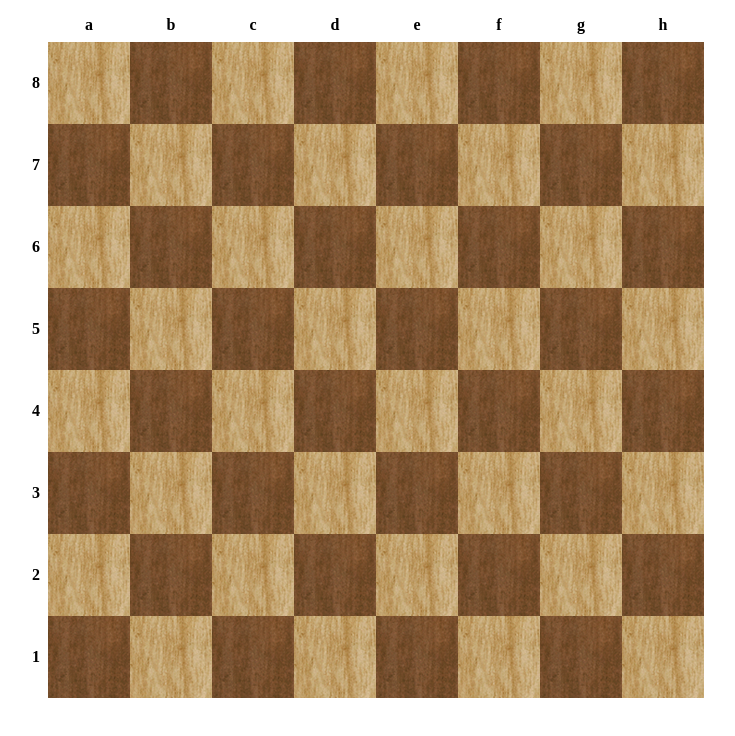
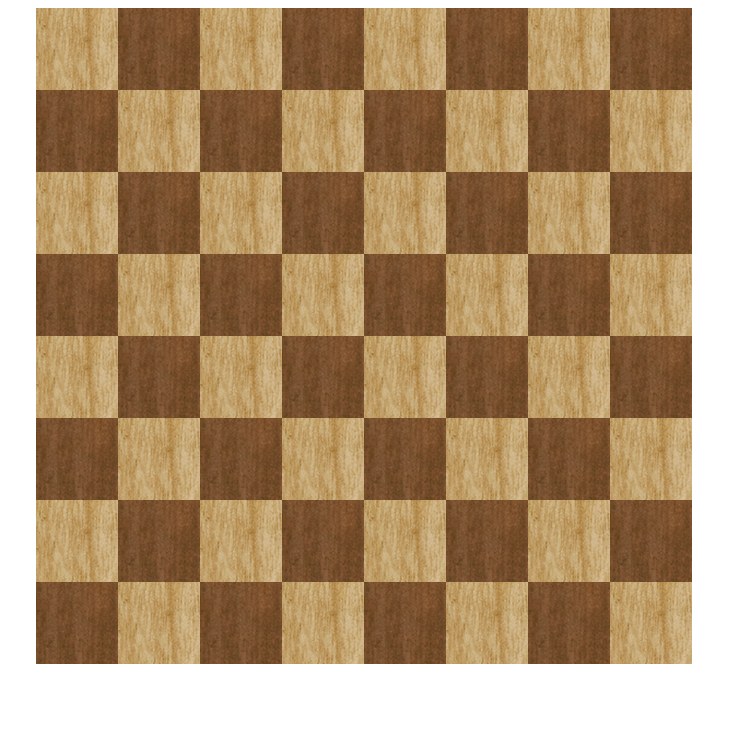
Before and after one commit to t-e-d-d/alchess, a plain HTML site: page index.html in a window 1280 px wide. Shown: the whole page, without its empty margins (276-1011 px from the left). Drawn offline with Linux system fonts and the light colour scheme.

Commit message:
Update index.html

```diff
--- a/index.html
+++ b/index.html
@@ -16,18 +16,6 @@
         <table class="chess-board">
             <tbody>
                 <tr>
-                    <th></th>
-                    <th>a</th>
-                    <th>b</th>
-                    <th>c</th>
-                    <th>d</th>
-                    <th>e</th>
-                    <th>f</th>
-                    <th>g</th>
-                    <th>h</th>
-                </tr>
-                <tr>
-                    <th>8</th>
                     <td class="light"></td>
                     <td class="dark"></td>
                     <td class="light"></td>
@@ -38,7 +26,6 @@
                     <td class="dark"></td>
                 </tr>
                 <tr>
-                    <th>7</th>
                     <td class="dark"></td>
                     <td class="light"></td>
                     <td class="dark"></td>
@@ -49,7 +36,6 @@
                     <td class="light"></td>
                 </tr>
                 <tr>
-                    <th>6</th>
                     <td class="light"></td>
                     <td class="dark"></td>
                     <td class="light"></td>
@@ -60,7 +46,6 @@
                     <td class="dark"></td>
                 </tr>
                 <tr>
-                    <th>5</th>
                     <td class="dark"></td>
                     <td class="light"></td>
                     <td class="dark"></td>
@@ -71,7 +56,6 @@
                     <td class="light"></td>
                 </tr>
                 <tr>
-                    <th>4</th>
                     <td class="light"></td>
                     <td class="dark"></td>
                     <td class="light"></td>
@@ -82,7 +66,6 @@
                     <td class="dark"></td>
                 </tr>
                 <tr>
-                    <th>3</th>
                     <td class="dark"></td>
                     <td class="light"></td>
                     <td class="dark"></td>
@@ -93,7 +76,6 @@
                     <td class="light"></td>
                 </tr>
                 <tr>
-                    <th>2</th>
                     <td class="light"></td>
                     <td class="dark"></td>
                     <td class="light"></td>
@@ -104,7 +86,6 @@
                     <td class="dark"></td>
                 </tr>
                 <tr>
-                    <th>1</th>
                     <td class="dark"></td>
                     <td class="light"></td>
                     <td class="dark"></td>
```
